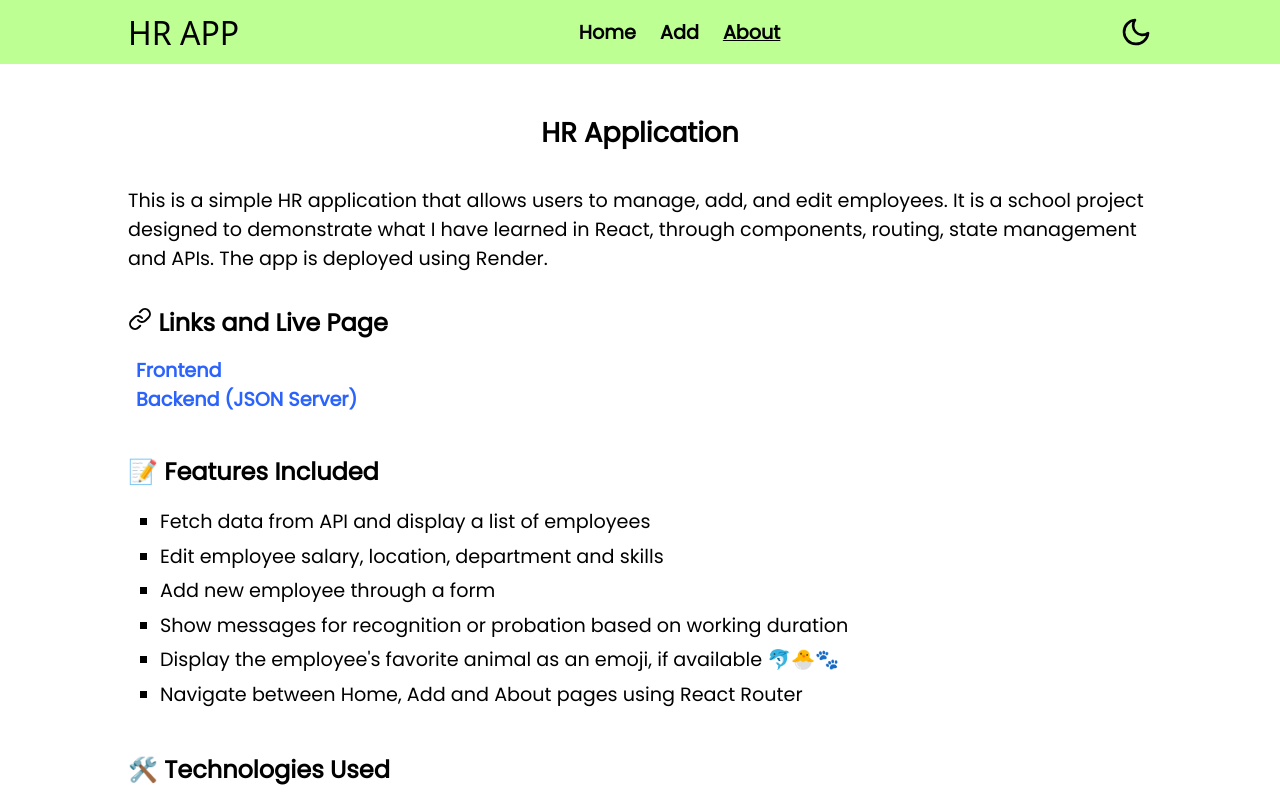
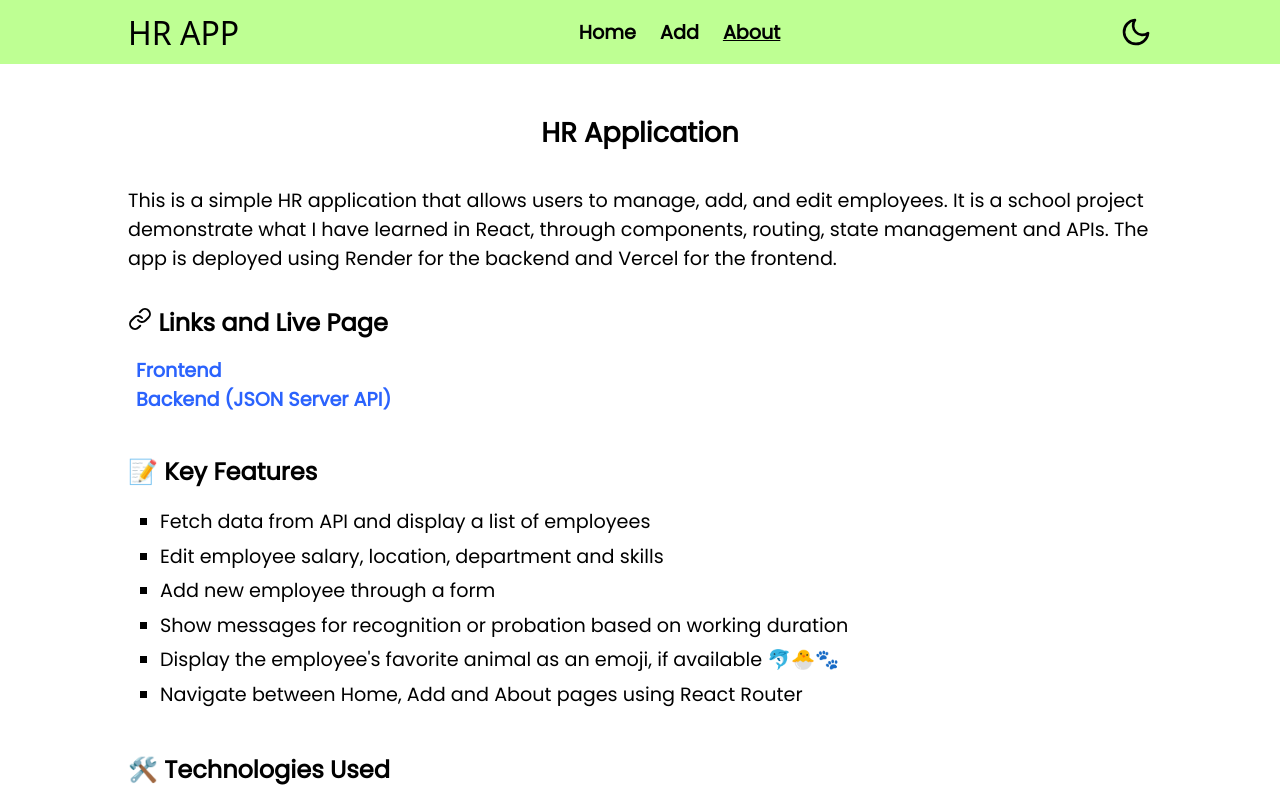
Before and after one commit to Hoa28686/hr-management-app, a React (Vite) app in the folder frontend/: page /about in a window 1280 px wide. Shown: the top 800 px of the page. Built offline with nearby package versions, Linux system fonts and the light colour scheme; no server answers; a web font is replaced by a local one.

Commit message:
edit about to update vercel

```diff
--- a/frontend/src/pages/About/About.jsx
+++ b/frontend/src/pages/About/About.jsx
@@ -8,9 +8,10 @@ const About = () => {
       <div className="container">
         <p>
           This is a simple HR application that allows users to manage, add, and
-          edit employees. It is a school project designed to demonstrate what I
-          have learned in React, through components, routing, state management
-          and APIs. The app is deployed using Render.
+          edit employees. It is a school project demonstrate what I have learned
+          in React, through components, routing, state management and APIs. The
+          app is deployed using Render for the backend and Vercel for the
+          frontend.
         </p>
 
         <section className={styles.section}>
@@ -21,7 +22,7 @@ const About = () => {
             <li>
               <a
                 className={styles.pageLink}
-                href="https://react-hr-app-myzr.onrender.com/"
+                href="https://react-hr-app-hazel.vercel.app/"
                 target="_blank"
                 rel="noopener noreferrer"
               >
@@ -35,13 +36,13 @@ const About = () => {
                 target="_blank"
                 rel="noopener noreferrer"
               >
-                Backend (JSON Server)
+                Backend (JSON Server API)
               </a>
             </li>
           </ul>
         </section>
         <section className={styles.section}>
-          <h2 className={styles.sectionTitle}>📝 Features Included </h2>
+          <h2 className={styles.sectionTitle}>📝 Key Features</h2>
           <ul className={styles.sectionList}>
             <li>Fetch data from API and display a list of employees</li>
             <li>Edit employee salary, location, department and skills</li>
```
